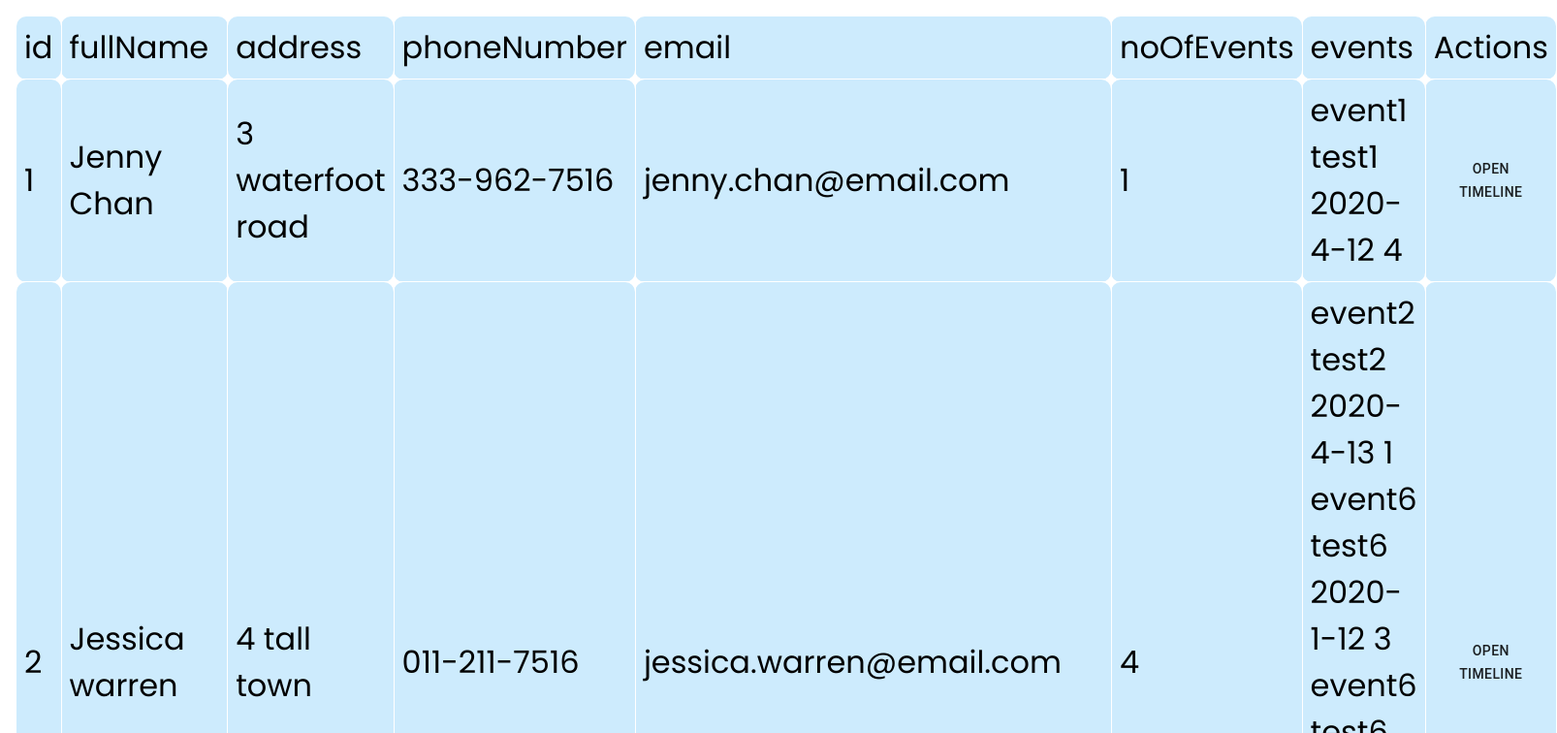
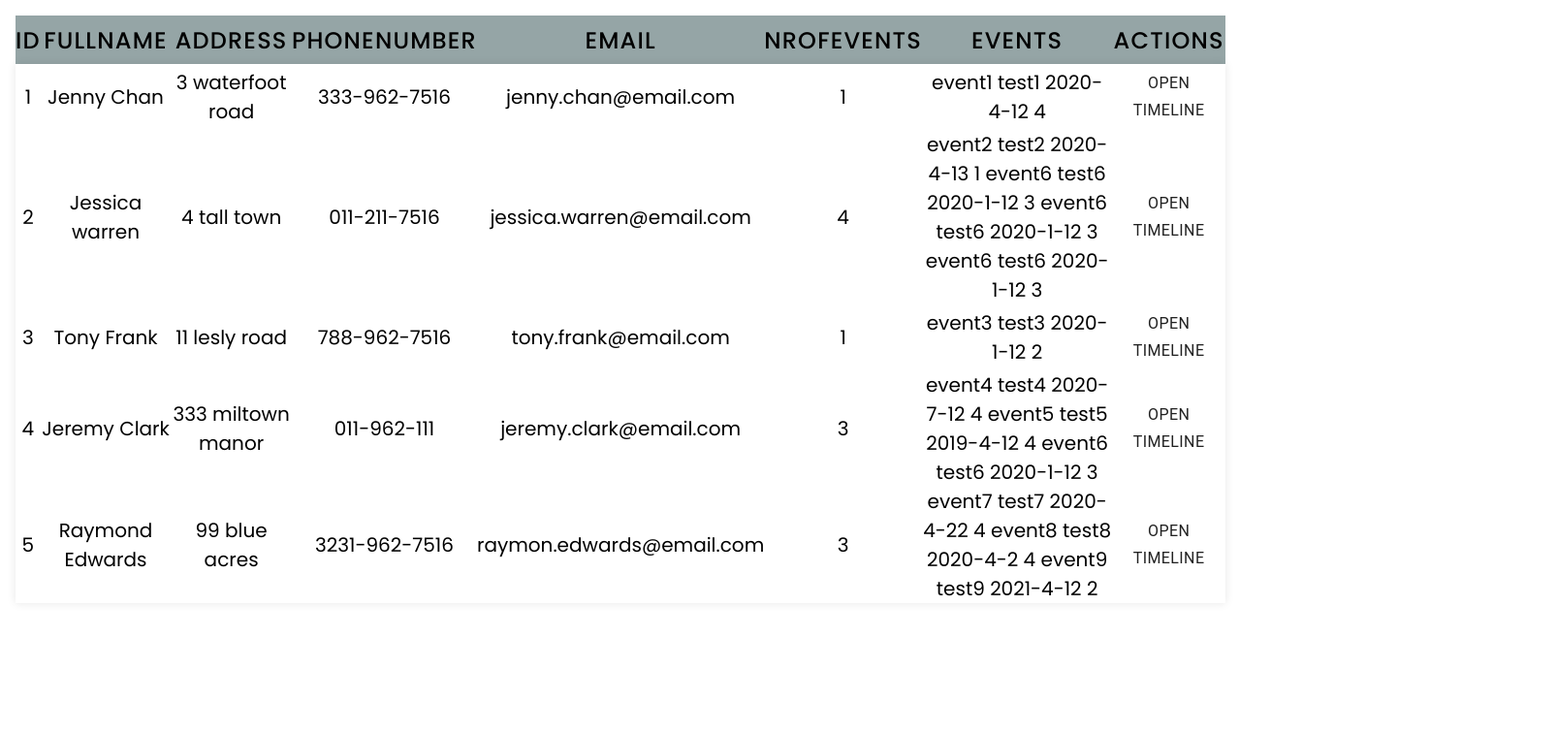
Before and after one commit to DavidPopa/React-Mui-Responsive-Modal-with-Timeline, a React (Create React App) app: page / in a window 1280 px wide. Shown: the top 756 px of the page at 97% size, 1606 px wide, since content can reach past the window. Built offline with nearby package versions, Linux system fonts and the light colour scheme.

Commit message:
tabel schimbat

```diff
--- a/src/App.css
+++ b/src/App.css
@@ -4,27 +4,27 @@
   gap: 10px;
   padding: 1rem;
 }
-
 table {
   border-collapse: collapse;
-  width: 100%;
 }
-
-th,
-td {
-  border: 1px solid #ffffff;
-  text-align: left;
-  padding: 8px;
-  font-size: 32px;
+thead {
+  background-color: #95a5a6;
+  height: 50px;
+  font-size: 24px;
+  font-weight: 500;
+  text-transform: uppercase;
+  letter-spacing: 0.05em;
+  text-align: center;
 }
-
-th {
-  background-color: rgb(117, 201, 250);
+tbody {
+  background-color: #ffffff;
+  box-shadow: 0px 0px 9px 0px rgba(0, 0, 0, 0.1);
+  font-size: 20px;
+  text-align: center;
 }
-
-td {
-  background-color: rgb(205, 235, 253);
-  border-radius: 10px;
+tbody p {
+  font-size: 16px;
+  font-weight: 400;
 }
 
 form {
@@ -57,6 +57,7 @@ h1 {
   }
   tr {
     margin-bottom: 15px;
+    border: 1px solid;
   }
   tbody tr td {
     text-align: center;
--- a/src/App.js
+++ b/src/App.js
@@ -35,7 +35,7 @@ const App = () => {
   function addAtributes(data, field) {
     let newData = data.map((obj) => ({
       ...obj,
-      noOfEvents: obj[field].length,
+      nrOfEvents: obj[field].length,
       events: getEvents(obj[field], "\n"),
     }));
     setDataInput(newData);
@@ -92,7 +92,7 @@ const App = () => {
                       )
                     }
                   >
-                    Open Timeline
+                    <p> Open Timeline</p>
                   </Button>
                 </td>
               </tr>
```
